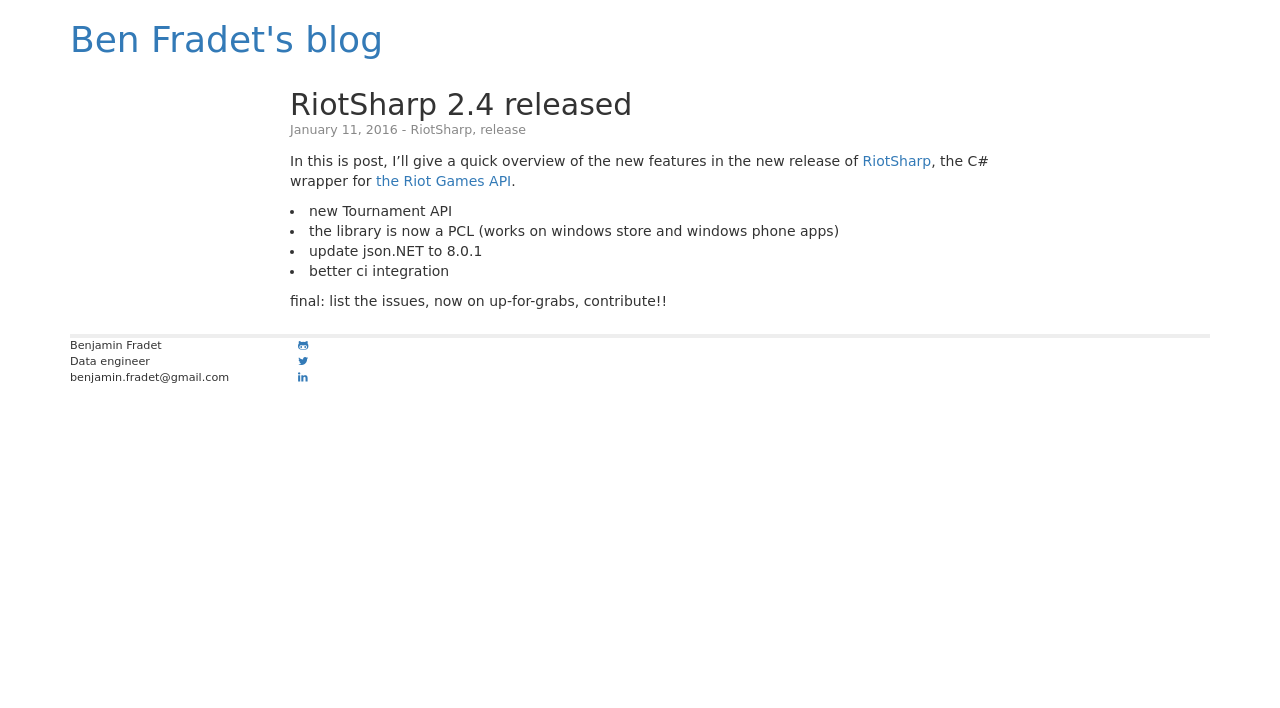
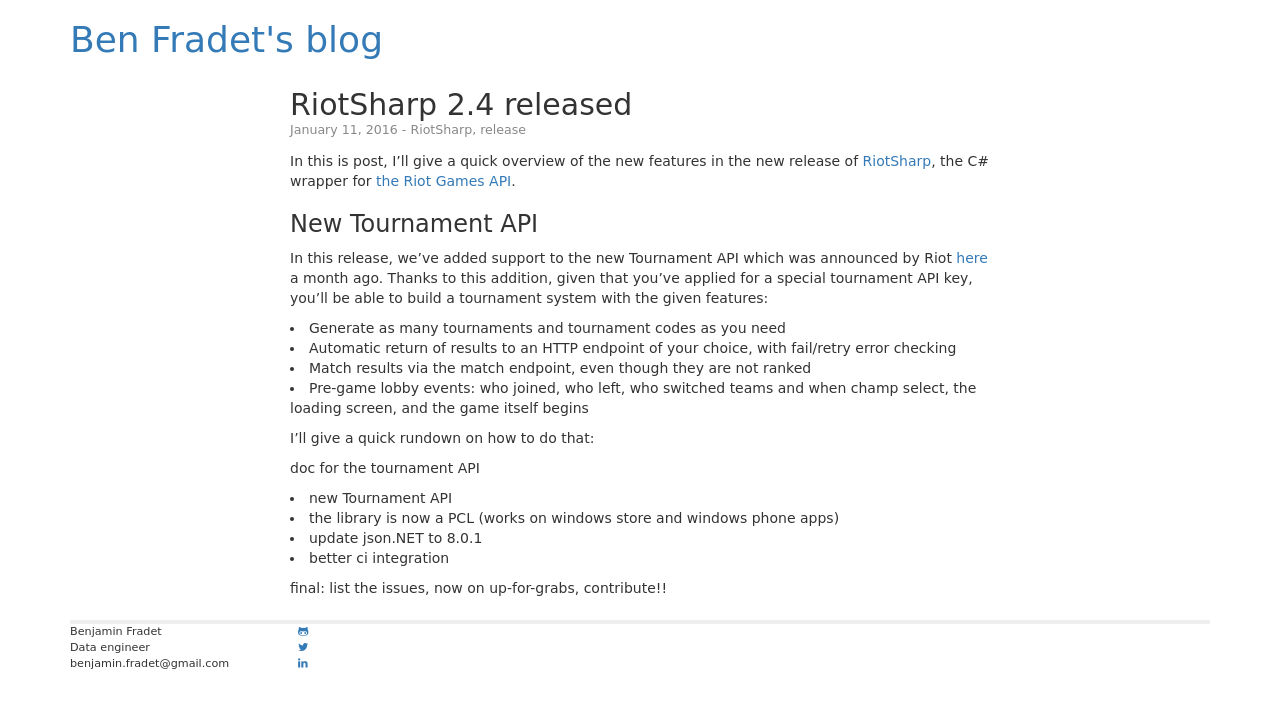
Before and after one commit to BenFradet/benfradet.github.io, a Jekyll site: the page built from _posts/2016-01-11-RiotSharp-2.4-released.md, in a window 1280 px wide. Shown: the top 708 px of the page. Built offline with Jekyll 4.4.1, drawn with Linux system fonts in a browser that asks for light colours; nearby versions of some CDN libraries; Markdown is read by kramdown in place of the engine named in the settings; comment, search, counter and statistics services are not loaded.

Commit message:
started writing about the tournament api

```diff
--- a/_posts/2016-01-11-RiotSharp-2.4-released.md
+++ b/_posts/2016-01-11-RiotSharp-2.4-released.md
@@ -10,6 +10,27 @@ In this is post, I'll give a quick overview of the new features in the new
 release of [RiotSharp](https://github.com/BenFradet/RiotSharp), the C# wrapper
 for [the Riot Games API](https://developer.riotgames.com/).
 
+### New Tournament API
+
+In this release, we've added support to the new Tournament API which was
+announced by Riot [here](https://developer.riotgames.com/discussion/announcements/show/72Ajd1An)
+a month ago. Thanks to this addition, given that you've applied for a special
+tournament API key, you'll be able to build a tournament system with the given
+features:
+
+  - Generate as many tournaments and tournament codes as you need
+  - Automatic return of results to an HTTP endpoint of your choice, with
+fail/retry error checking
+  - Match results via the match endpoint, even though they are not ranked
+  - Pre-game lobby events: who joined, who left, who switched teams and when
+champ select, the loading screen, and the game itself begins
+
+
+I'll give a quick rundown on how to do that:
+
+
+doc for the tournament API
+
   - new Tournament API
   - the library is now a PCL (works on windows store and windows phone apps)
   - update json.NET to 8.0.1
```
